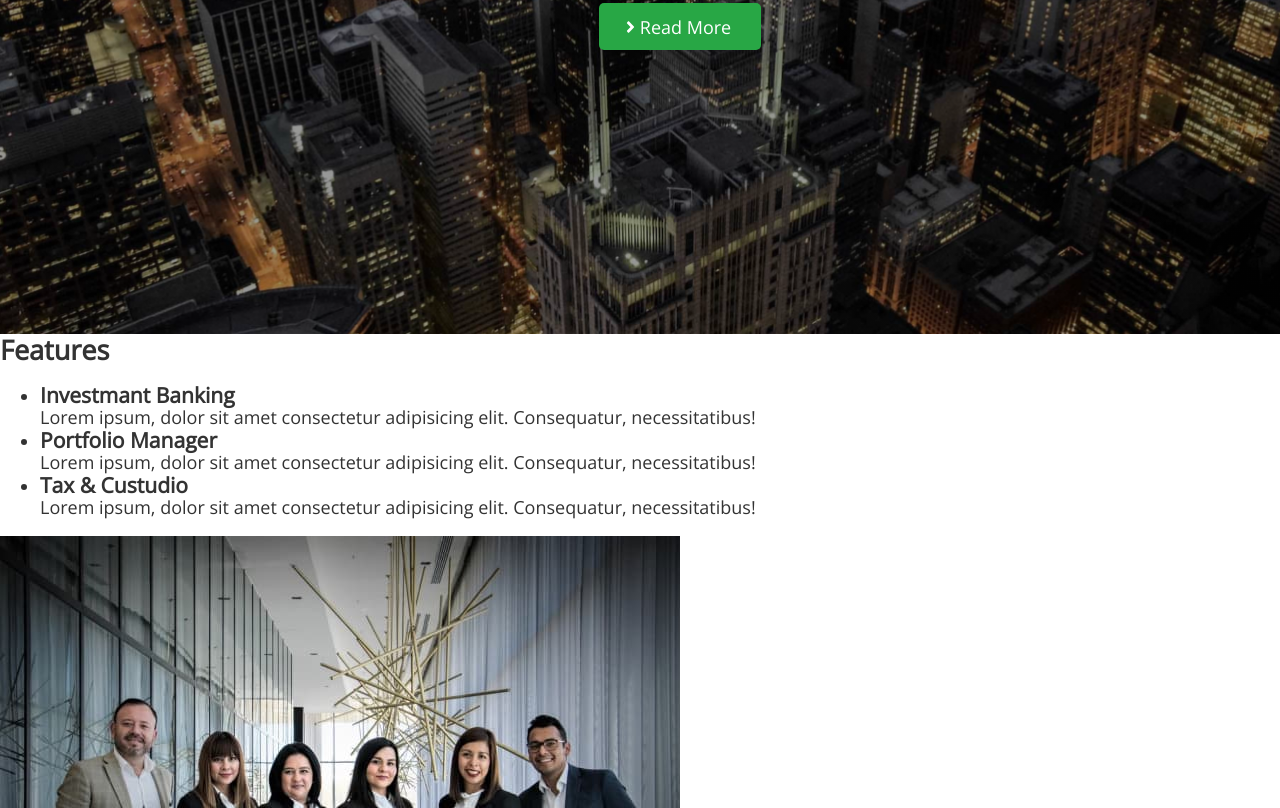
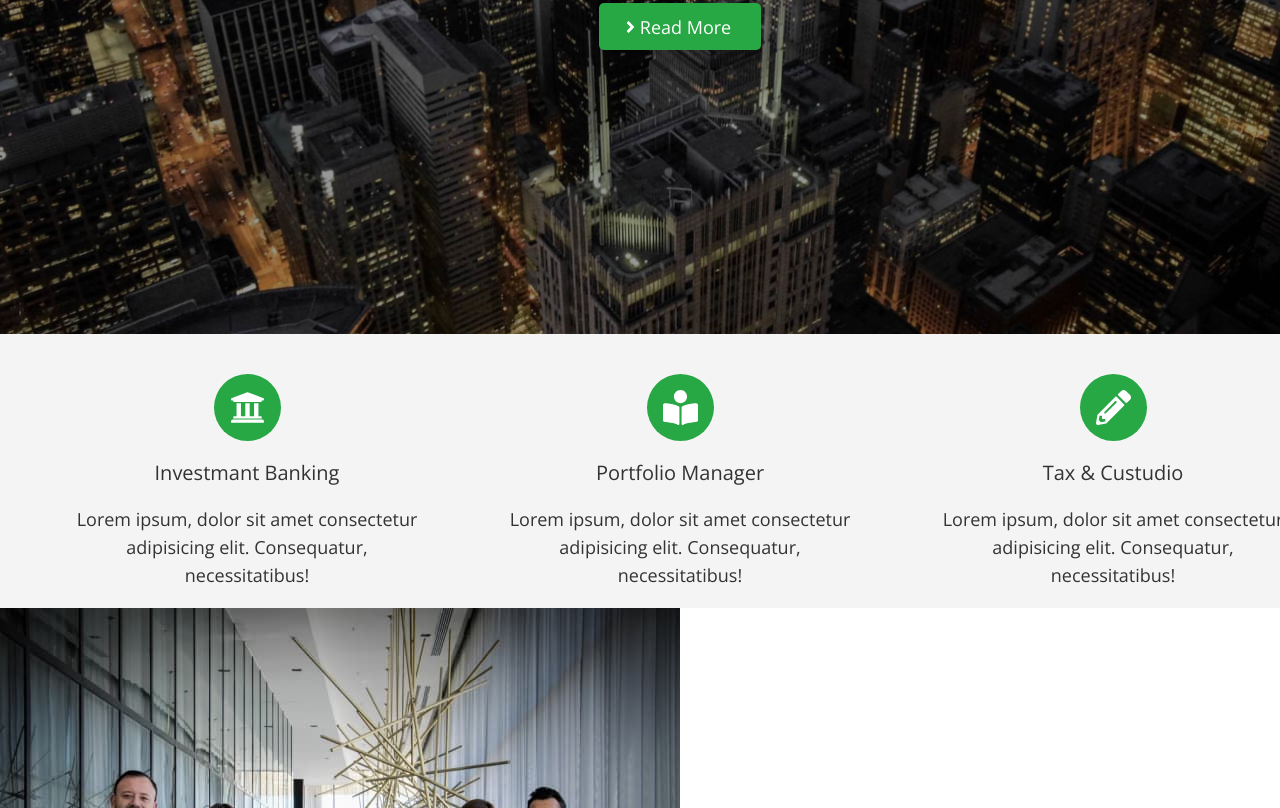
Before and after one commit to OleksandrSlus/fson-79-pllumy, a plain HTML site: page index.html in a window 1280 px wide. Shown: the part 503-1311 px from the top of the page. Drawn offline with nearby package versions, Linux system fonts and the light colour scheme.

Commit message:
Add About

```diff
--- a/css/styles.css
+++ b/css/styles.css
@@ -45,6 +45,19 @@ img {
 
 address {
   font-style: normal;
+}
+
+.visually-hidden {
+  position: absolute;
+  width: 1px;
+  height: 1px;
+  margin: -1px;
+  border: 0;
+  padding: 0;
+  white-space: nowrap;
+  clip-path: inset(100%);
+  clip: rect(0 0 0 0);
+  overflow: hidden;
 }
 
 /* components */
@@ -151,3 +164,46 @@ margin-right: 38px;
   align-items: center;
   gap: 5px;
 }
+
+/* =====ABOUT========== */
+.about {
+  background-color: #f4f4f4;
+  padding-top: 40px;
+  padding-bottom: 19px;
+}
+.about .container {
+  padding-left: 66px;
+  padding-right: 66px;
+}
+
+.about-list {
+  display: flex;
+  gap: 71px;
+}
+
+.about-item {
+  text-align: center;
+}
+
+.about-icon-wrap {
+  display: flex;
+  align-items: center;
+  justify-content: center;
+  background-color: var(--accent-color);
+  border-radius: 50%;
+  width: 67px;
+  height: 67px;
+  margin-bottom: 15px;
+  margin-left: auto;
+  margin-right: auto;
+}
+
+.about-subtitle {
+  font-weight: 400;
+  font-size: 20px;
+  line-height: 1.65;
+  margin-bottom: 16px;
+}
+.about-text {
+  line-height: 1.56;
+}
--- a/index.html
+++ b/index.html
@@ -65,32 +65,52 @@
         </div>
       </section>
 
-      <!-- Features section -->
-      <section>
-        <h2>Features</h2>
-        <ul>
-          <li>
-            <h3>Investmant Banking</h3>
-            <p>
+      <!-- About section -->
+      <section class="about">
+        <div class="container">
+          <h2 class="about-title visually-hidden">About</h2>
+          <ul class="about-list list">
+            <li class="about-item">
+              <div class="about-icon-wrap">
+                <svg class="about-icon" width="35" height="35">
+                  <use href="./images/icons/sprite.svg#icon-university"></use>
+                </svg>
+              </div>
+
+              <h3 class="about-subtitle">Investmant Banking</h3>
+              <p class="about-text">
                 Lorem ipsum, dolor sit amet consectetur adipisicing elit.
                 Consequatur, necessitatibus!
               </p>
             </li>
-          <li>
-            <h3>Portfolio Manager</h3>
-            <p>
+            <li class="about-item">
+              <div class="about-icon-wrap">
+                <svg class="about-icon" width="35" height="35">
+                  <use href="./images/icons/sprite.svg#icon-book"></use>
+                </svg>
+              </div>
+
+              <h3 class="about-subtitle">Portfolio Manager</h3>
+              <p class="about-text">
                 Lorem ipsum, dolor sit amet consectetur adipisicing elit.
                 Consequatur, necessitatibus!
               </p>
             </li>
-          <li>
-            <h3>Tax & Custudio</h3>
-            <p>
+            <li class="about-item">
+              <div class="about-icon-wrap">
+                <svg class="about-icon" width="35" height="35">
+                  <use href="./images/icons/sprite.svg#icon-pencil"></use>
+                </svg>
+              </div>
+
+              <h3 class="about-subtitle">Tax & Custudio</h3>
+              <p class="about-text">
                 Lorem ipsum, dolor sit amet consectetur adipisicing elit.
                 Consequatur, necessitatibus!
               </p>
             </li>
           </ul>
+        </div>
       </section>
 
       <!--solutions-->
```
Lines whose indentation alone changed are shown as unchanged.
